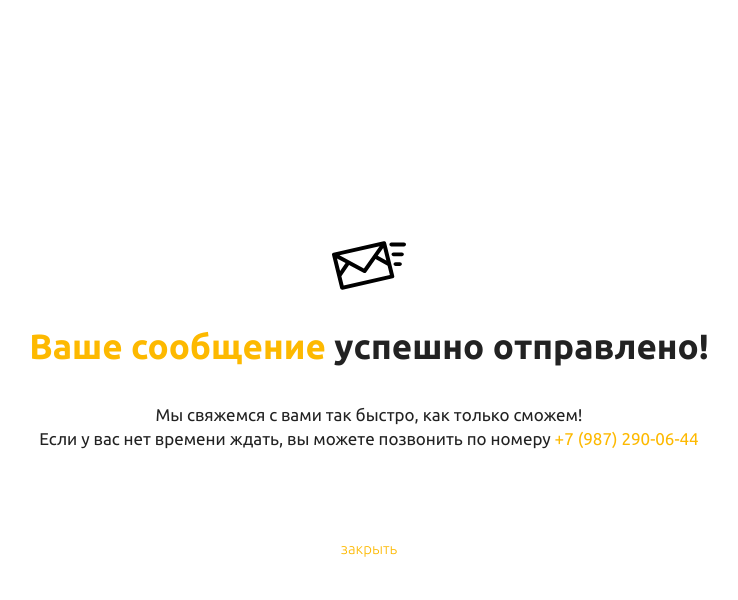
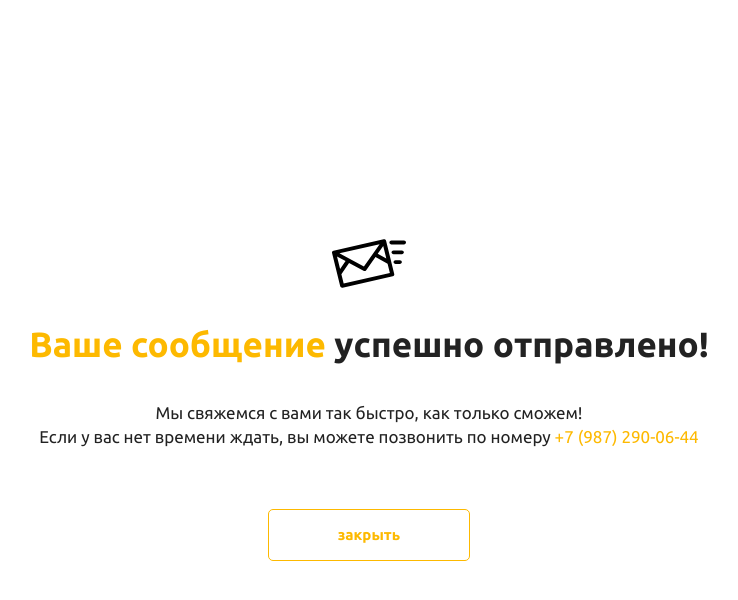
Before and after one commit to Chaosborne/engineRepairWebsite, a PHP site: page /success.html in a window 1280 px wide. Shown: the top 600 px of the page, without its empty margins (271-1009 px from the left). Run offline with PHP 8.4, Linux system fonts and the light colour scheme.

Commit message:
success update

```diff
--- a/css/media.css
+++ b/css/media.css
@@ -456,7 +456,4 @@
   .success__details .yellow {
     line-height: 190%;
   }
-  .success__close {
-    font-weight: 600;
-  }
 }
--- a/css/style.css
+++ b/css/style.css
@@ -754,11 +754,12 @@ footer iframe {
   display: flex;
   flex-direction: column;
   align-items: center;
-  gap: 37px;
+  /* gap: 37px; */
   padding: 0 25px;
 }
 .success__icon {
   width: 74px;
+  margin-bottom: 37px;
 }
 .success__message {
   font-family: 'Ubuntu';
@@ -766,6 +767,7 @@ footer iframe {
   font-size: 35px;
   line-height: 110%;
   text-align: center;
+  margin-bottom: 37px;
 }
 .success__details {
   font-family: 'Ubuntu';
@@ -773,6 +775,7 @@ footer iframe {
   font-size: 17px;
   line-height: 140%;
   text-align: center;
+  margin-bottom: 60px;
 }
 .success__details a {
   display: inline-block;
@@ -784,5 +787,12 @@ footer iframe {
   line-height: 140%;
   text-align: center;
   color: #fdb900;
-  margin-top: 50px;
+  font-weight: 600;
+  height: 50px;
+  width: 200px;
+  border: 1px solid;
+  display: flex;
+  align-items: center;
+  justify-content: center;
+  border-radius: 5px;
 }
--- a/index.php
+++ b/index.php
@@ -23,7 +23,7 @@
             <img class="burger-btn--close burger-closer" src="img/burger-close.svg" alt="">
             <li class="header__menu-list-item burger-closer"><a class="header__menu-link" href="#we-offer">Наши услуги</a></li>
             <li class="header__menu-list-item burger-closer"><a class="header__menu-link" href="#price-list">Цены</a></li>
-            <li class="header__menu-list-item burger-closer"><a class="header__menu-link" href="#footer">Контакты</a></li>
+            <li class="header__menu-list-item burger-closer"><a class="header__menu-link" href="#contacts">Контакты</a></li>
         </ul>
         <div class="burger-overlay"></div>
         <!-- /burger  -->
@@ -34,7 +34,7 @@
                     <ul class="header__menu-list header__menu-list--left">
                         <li class="header__menu-list-item"><a class="header__menu-link" href="#we-offer">Наши услуги</a></li>
                         <li class="header__menu-list-item"><a class="header__menu-link" href="#price-list">Цены</a></li>
-                        <li class="header__menu-list-item"><a class="header__menu-link" href="#footer">Контакты</a></li>
+                        <li class="header__menu-list-item"><a class="header__menu-link" href="#contacts">Контакты</a></li>
                     </ul>
                     <img class="burger-btn" src="img/burger.svg" alt="">
                     <ul class="header__menu-list">
@@ -450,7 +450,7 @@
 
     </main>
 
-    <footer id="footer">
+    <footer id="contacts">
         <div class="footer__inner">
             <div class="footer-left">
                 <div class="footer__title"><span class="yellow">Ремонт двигателей</span><br>с гарантией</div>
```
